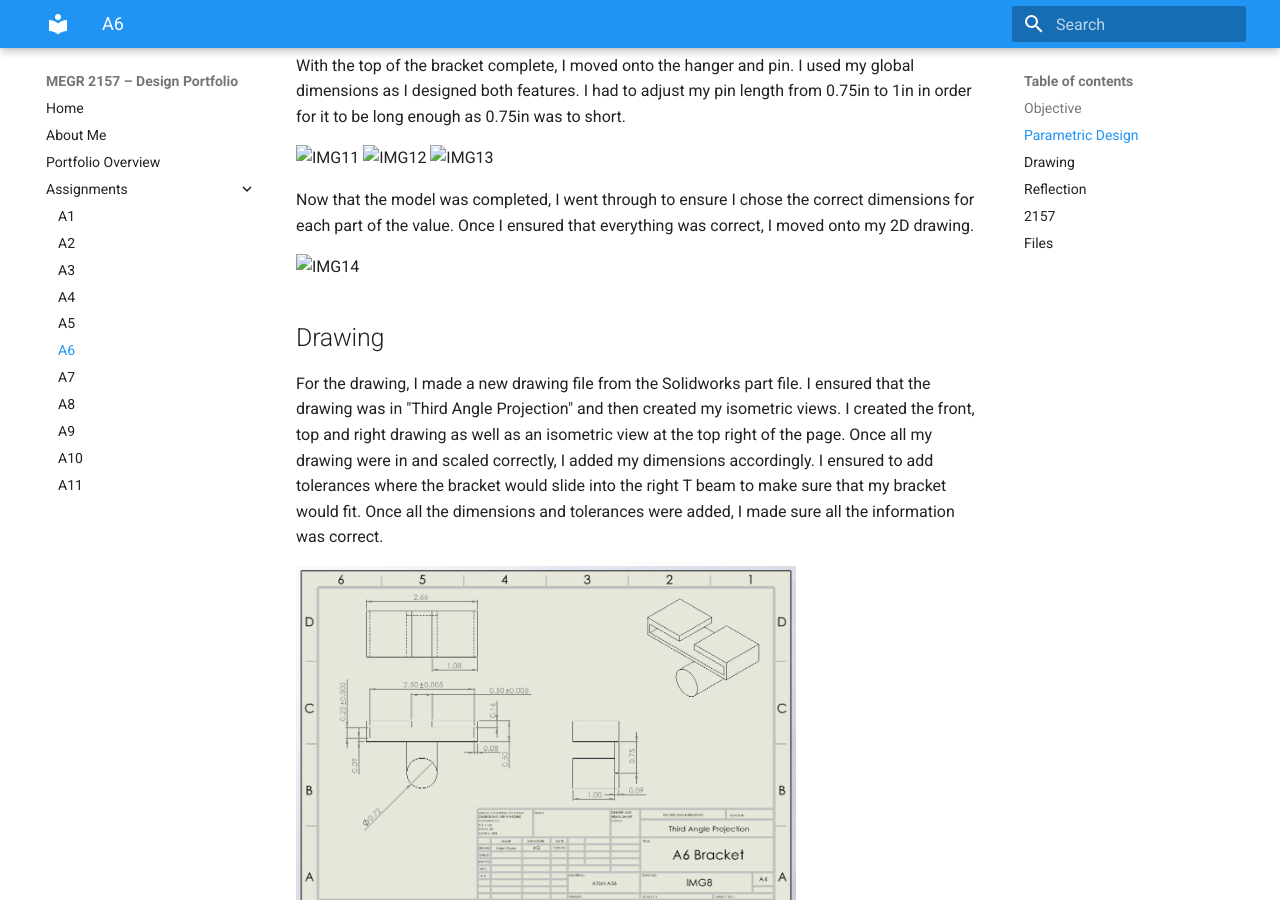
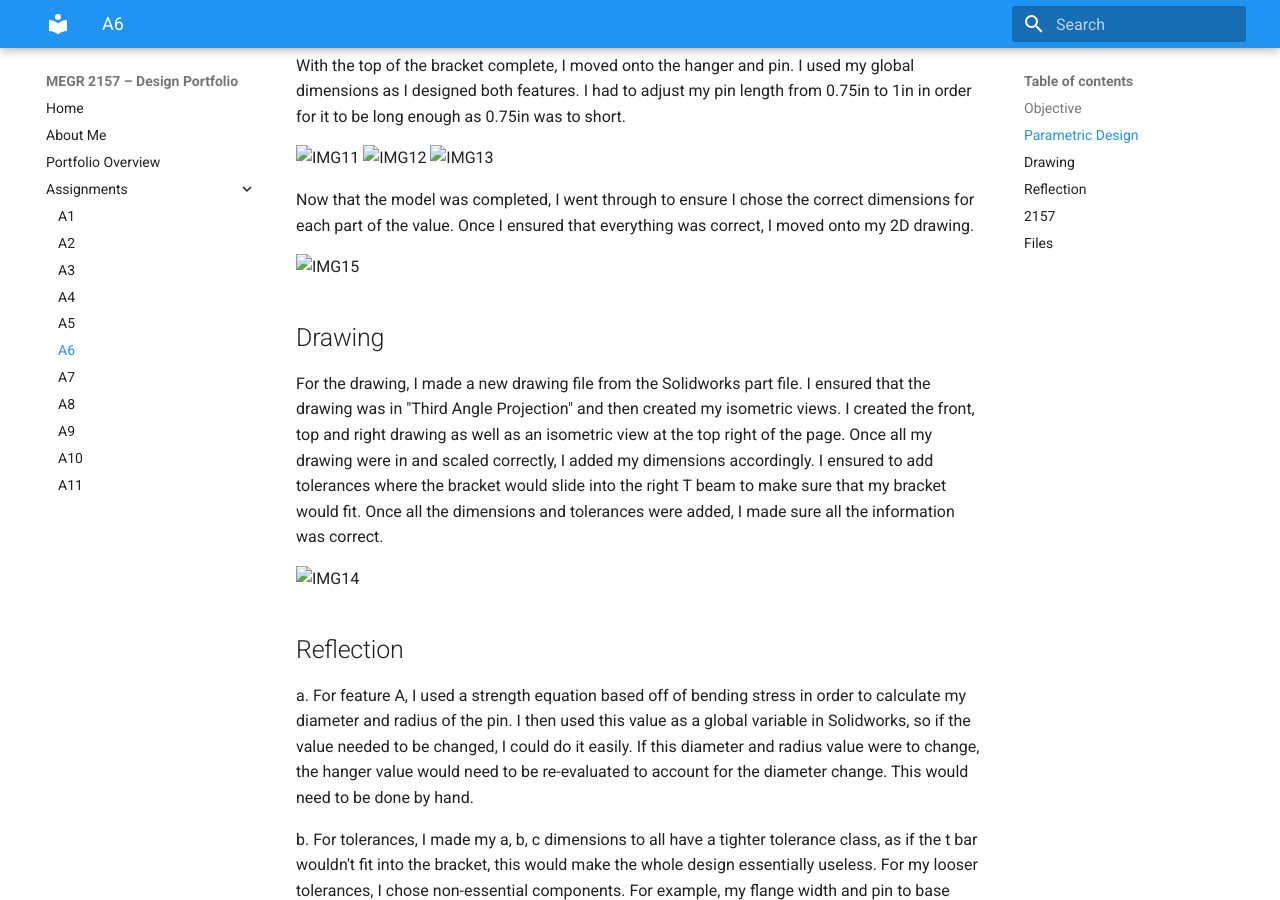
Before and after one commit to AidenGrake/megr2157-portfolio, an MkDocs documentation site: the page built from docs/assignments/A06/index.md, in a window 1280 px wide and 900 px high, scrolled down 1318 px. Built offline with MkDocs 1.6.1 and Material for MkDocs 9.7.7, drawn with Linux system fonts in a browser that asks for light colours.

Commit message:
Update images in A06 assignment documentation

```diff
--- a/docs/assignments/A06/index.md
+++ b/docs/assignments/A06/index.md
@@ -25,12 +25,12 @@ With the top of the bracket complete, I moved onto the hanger and pin. I used my
 
 Now that the model was completed, I went through to ensure I chose the correct dimensions for each part of the value. Once I ensured that everything was correct, I moved onto my 2D drawing.
 
-<img width="500" height="500" alt="IMG14" src="IMG14.jpeg">
+<img width="500" height="500" alt="IMG15" src="IMG15.jpeg">
 
 ## Drawing
 For the drawing, I made a new drawing file from the Solidworks part file. I ensured that the drawing was in "Third Angle Projection" and then created my isometric views. I created the front, top and right drawing as well as an isometric view at the top right of the page. Once all my drawing were in and scaled correctly, I added my dimensions accordingly. I ensured to add tolerances where the bracket would slide into the right T beam to make sure that my bracket would fit. Once all the dimensions and tolerances were added, I made sure all the information was correct.
 
-<img width="500" height="500" alt="IMG8" src="IMG8.jpeg">
+<img width="500" height="500" alt="IMG14" src="IMG14.jpeg">
 
 ## Reflection
 a. For feature A, I used a strength equation based off of bending stress in order to calculate my diameter and radius of the pin. I then used this value as a global variable in Solidworks, so if the value needed to be changed, I could do it easily. If this diameter and radius value were to change, the hanger value would need to be re-evaluated to account for the diameter change. This would need to be done by hand.
```
